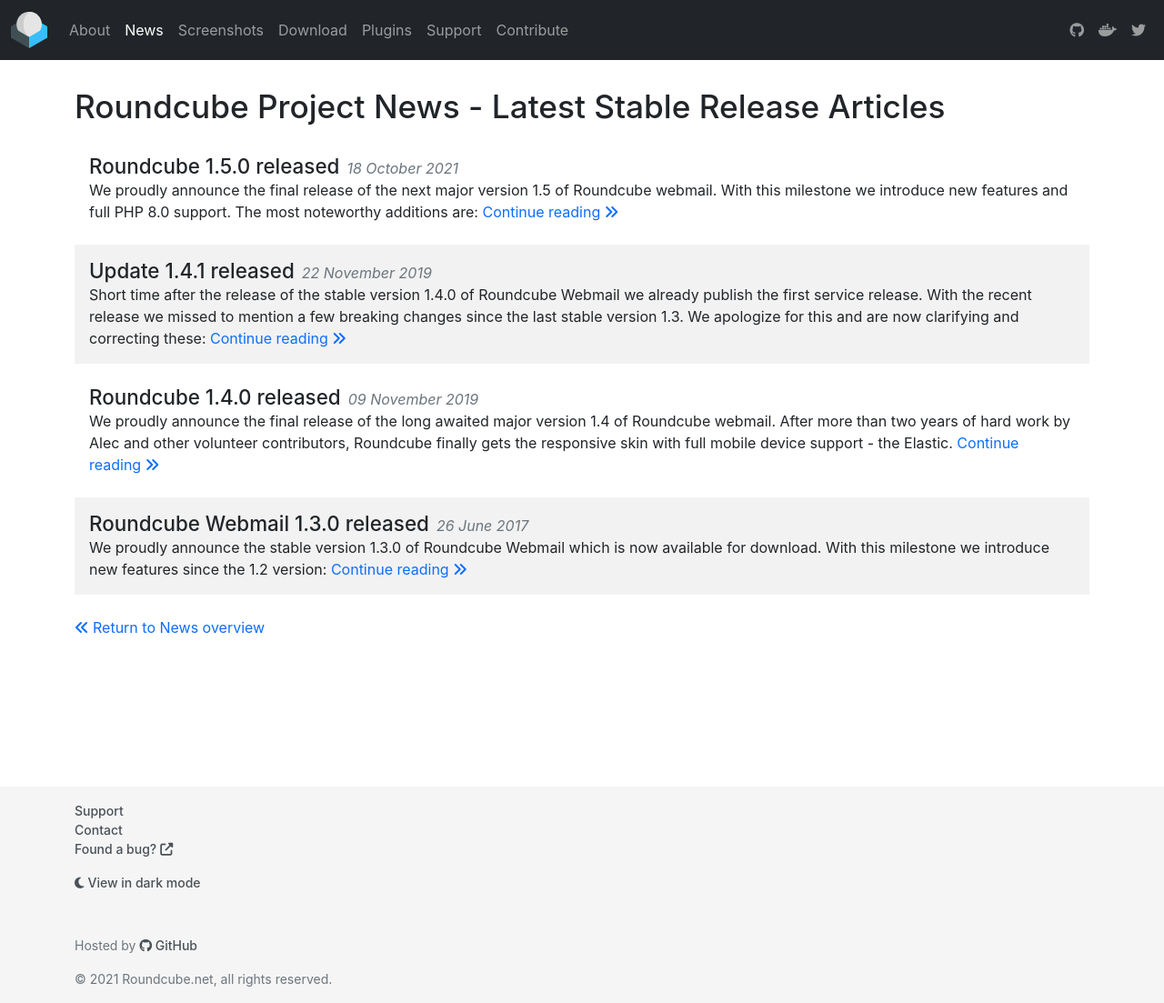
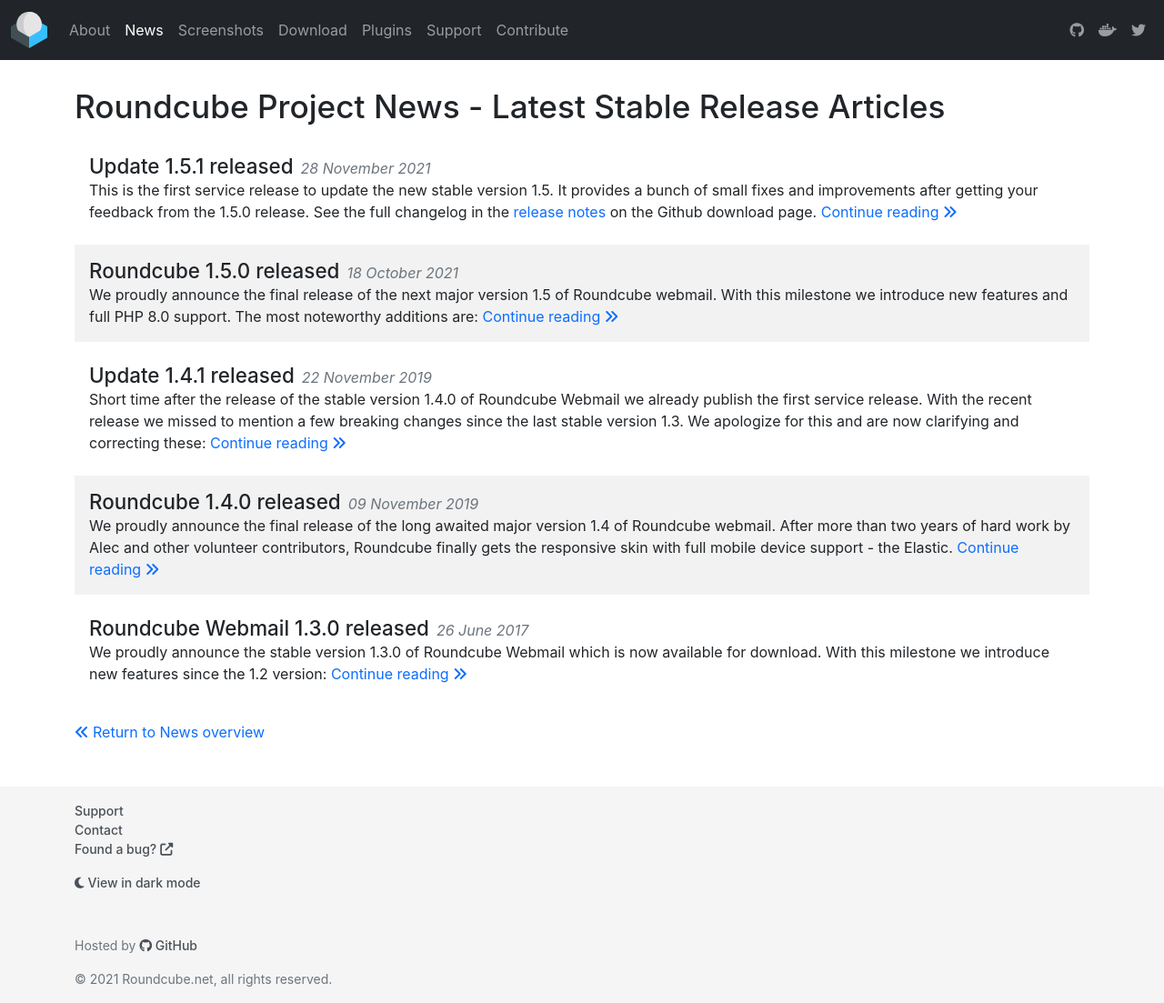
Before and after one commit to roundcube/roundcube.github.com, a Jekyll site: the page built from news/stable/index.html, in a window 1280 px wide and 1103 px high. Shown: the whole window at 91% size. Built offline with Jekyll 4.4.1, drawn with Linux system fonts in a browser that asks for light colours; nearby versions of some CDN libraries; comment, search, counter and statistics services are not loaded.

Commit message:
Announce update 1.5.1

```diff
--- a/_config.yml
+++ b/_config.yml
@@ -19,7 +19,7 @@
         url: 'https://cdn.jsdelivr.net/npm/less@4.1.1/dist/less.min.js',
         sri: 'sha256-CYttzE5ypefNk7d3bCMASKNanIMq21aAUBEtlUfJ7C8='
     },
-    css: '/styles/styles.min.css?v=2021102700',
+    css: '/styles/styles.min.css?v=2021112800',
     bootstrap: {
         css: {
             url: 'https://cdn.jsdelivr.net/npm/bootstrap@5.0.2/dist/css/bootstrap.min.css',
--- a/_data/releases.json
+++ b/_data/releases.json
@@ -1,25 +1,25 @@
 {
     "stable": {
         "name": "Stable version",
-        "version": "1.5.0",
+        "version": "1.5.1",
         "sources": [
             {
                 "package": "Dependent",
-                "url": "https://github.com/roundcube/roundcubemail/releases/download/1.5.0/roundcubemail-1.5.0.tar.gz",
+                "url": "https://github.com/roundcube/roundcubemail/releases/download/1.5.1/roundcubemail-1.5.1.tar.gz",
                 "size": "4.3 MB",
-                "checksum": "f204b412f930ef6af9832d9afa95640803b7b94c3028450b0f94f56cdc4bbe1d"
+                "checksum": "ad2e4b061035567a6d19ddbda5275b667e5bd1042b236e6d410a305c34569931"
             },
             {
                 "package": "Complete",
-                "url": "https://github.com/roundcube/roundcubemail/releases/download/1.5.0/roundcubemail-1.5.0-complete.tar.gz",
+                "url": "https://github.com/roundcube/roundcubemail/releases/download/1.5.1/roundcubemail-1.5.1-complete.tar.gz",
                 "size": "7.4 MB",
-                "checksum": "2fdc7b1663e5e99706bff34093aa4731d4bf22a58cb555a2520ed1bde78d012c"
+                "checksum": "611b0d80227d0b70289c715787b2d85fd15ed915eb56d585c104c24376036e83"
             },
             {
                 "package": "Framework",
-                "url": "https://github.com/roundcube/roundcubemail/releases/download/1.5.0/roundcube-framework-1.5.0.tar.gz",
+                "url": "https://github.com/roundcube/roundcubemail/releases/download/1.5.1/roundcube-framework-1.5.1.tar.gz",
                 "size": "1.8 MB",
-                "checksum": "eae32f0b8178b1c5db0c6c14c822fc609b72af3ecae8866635bf159ee69f4c54"
+                "checksum": "d3c49ac2c04da3fcb69473482541151018af7bb7849292a39cc4b0a5156223cd"
             }
         ]
     },
--- /dev/null
+++ b/_posts/2021-11-28-update-1.5.1-released.md
@@ -0,0 +1,23 @@
+---
+layout: article
+title: Update 1.5.1 released
+tags: releases updates stable
+---
+This is the first service release to update the new stable version 1.5. It provides a bunch of small fixes and improvements after getting your feedback from the 1.5.0 release. See the full changelog in the [release notes](https://github.com/roundcube/roundcubemail/releases/tag/1.5.1) on the Github download page.
+
+## Important note for MySQL and MariaDB database backends
+
+The change to full UTF-8 support in MySQL/MariaDB didn't work for everybody migrating an existing DB.
+Hence here's an important notice from the [UPGRADING](https://github.com/roundcube/roundcubemail/blob/release-1.5/UPGRADING#L26) instructions:
+
+If you use MySQL < 5.7.7 or MariaDB < 10.2.2 make sure to configure it with:
+
+<code class="block">innodb_large_prefix=1
+innodb_file_per_table=1
+innodb_file_format=Barracuda
+</code>
+
+This release is considered stable and we recommend to update all productive installations
+of Roundcube with this version. Download it from [roundcube.net](https://roundcube.net/download).
+
+Please do backup your data before updating!
--- a/styles/styles.less
+++ b/styles/styles.less
@@ -70,6 +70,10 @@
   > p {
     margin: 0;
   }
+}
+
+code.block {
+  white-space: pre;
 }
 
 .artical-list > .artical:nth-child(even),
```
Also changed, not shown: styles/styles.min.css.
